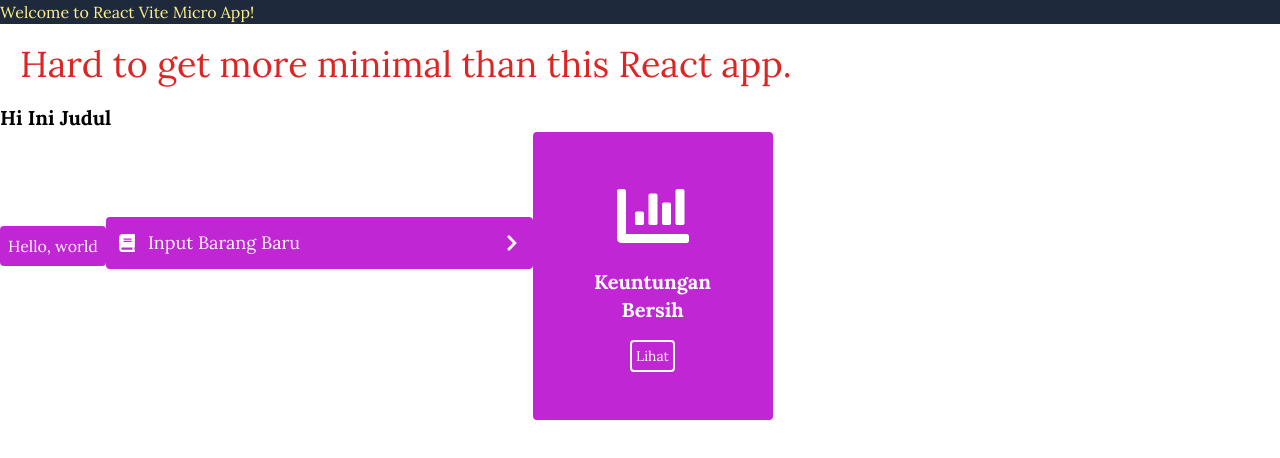
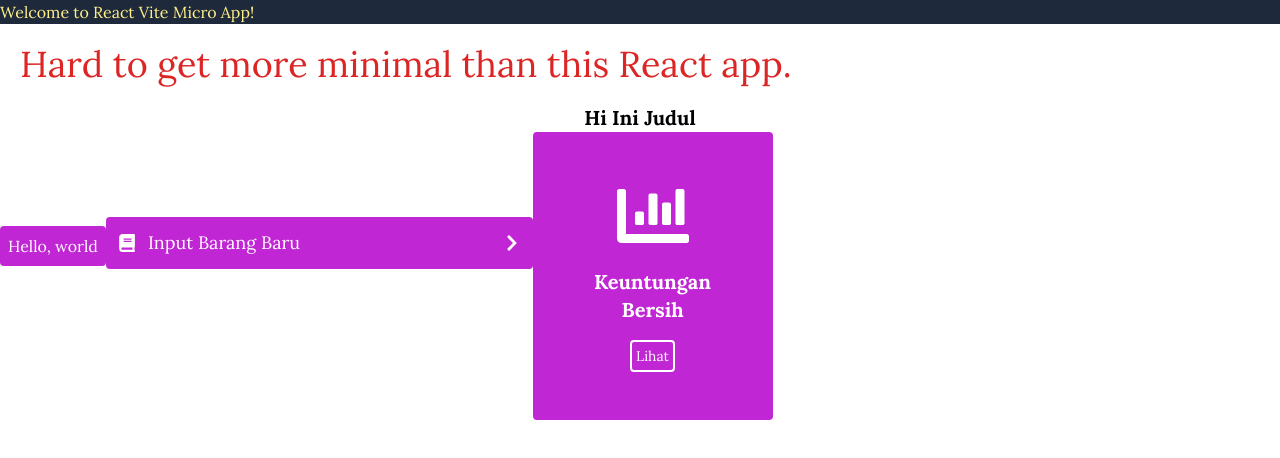
Before and after one commit to alifadwitiyap/online-store-digital-records, a React (Vite) app in the folder client/: page / in a window 1280 px wide. Shown: the top 458 px of the page. Built offline with nearby package versions, Linux system fonts and the light colour scheme; the HTML template or start-up script is replaced by a standard one.

Commit message:
Add text-center to Title component

```diff
--- a/client/src/components/Title.jsx
+++ b/client/src/components/Title.jsx
@@ -3,7 +3,9 @@ import PropTypes from 'prop-types';
 
 function Title({ children, size, color }) {
   return (
-    <h1 className={`font-bold text-${size} text-${color}`}>{children}</h1>
+    <h1 className={`font-bold text-center text-${size} text-${color}`}>
+      {children}
+    </h1>
   );
 }
 
```
